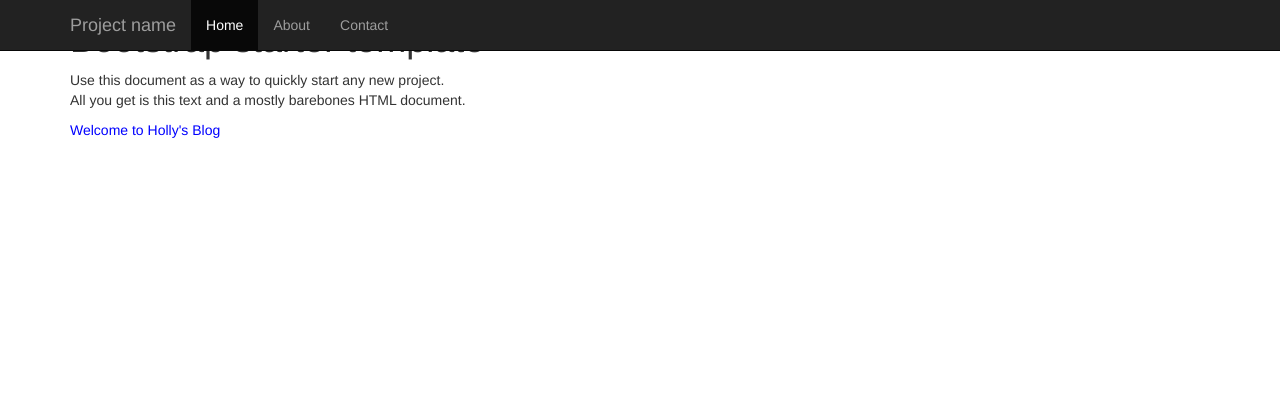
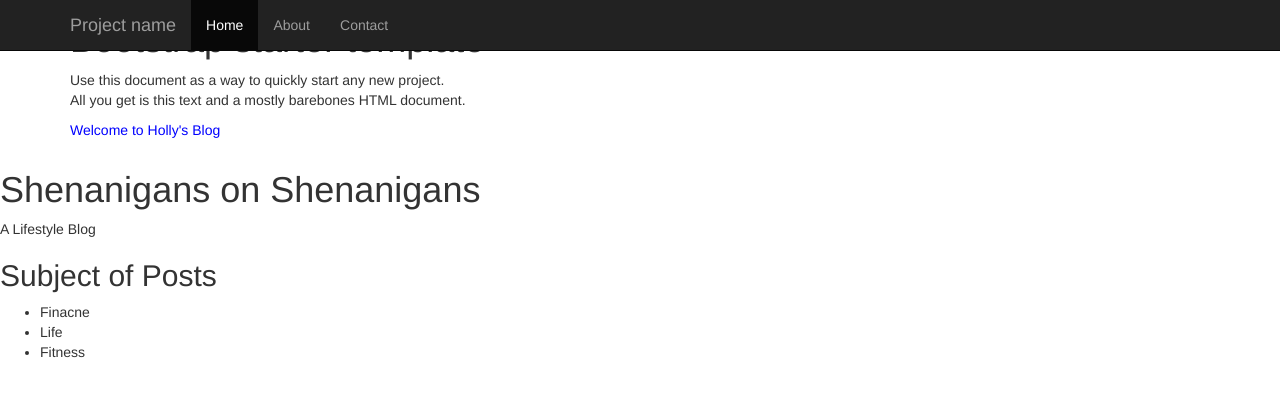
Before and after one commit to hollyfisher13/hollyfisher13.github.io, a plain HTML site: page index.html in a window 1280 px wide. Drawn offline with nearby package versions, Linux system fonts and the light colour scheme; a script that the page names is missing.

Commit message:
new stuff

```diff
--- a/index.html
+++ b/index.html
@@ -60,6 +60,22 @@
 
     </div><!-- /.container -->
 
+<html>
+  <head>
+    <title>Holly's Blog</title>
+  </head>
+  <body>
+    <h1>Shenanigans on Shenanigans</h1>
+    <p>A Lifestyle Blog</p>
+    <h2>Subject of Posts</h2>
+    <ul>
+      <li>Finacne</li>
+      <li>Life</li>
+      <li>Fitness</li>
+    </ul>
+  </body>
+</html>
+
 
 
 
```
Also changed, not shown: 2 other files.
